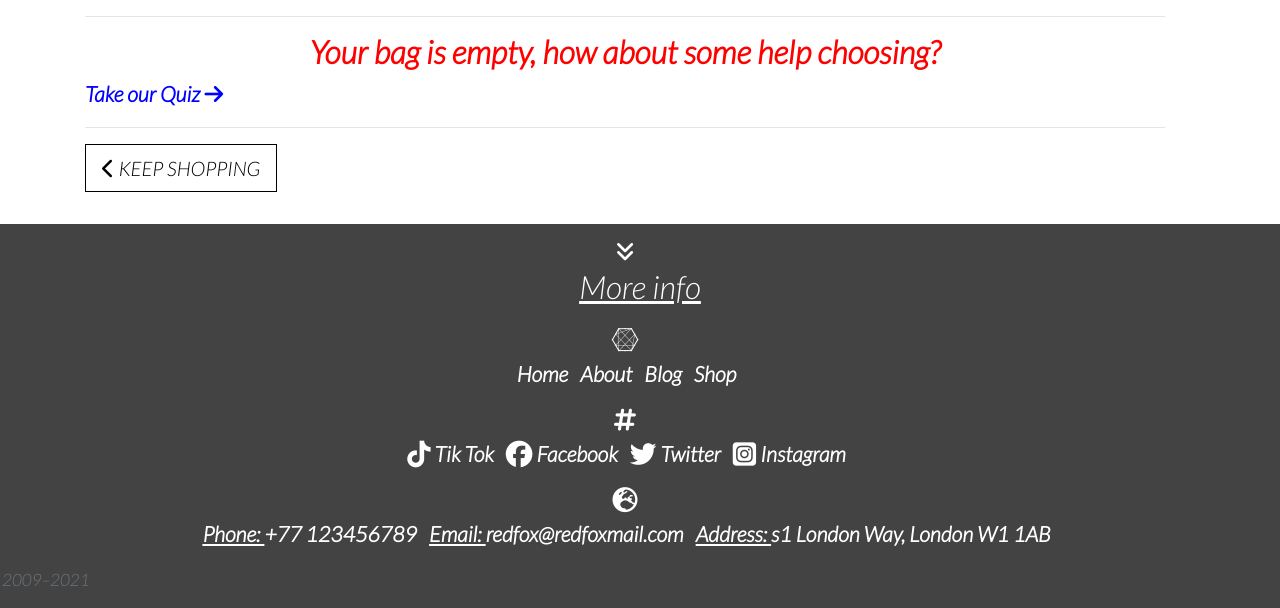
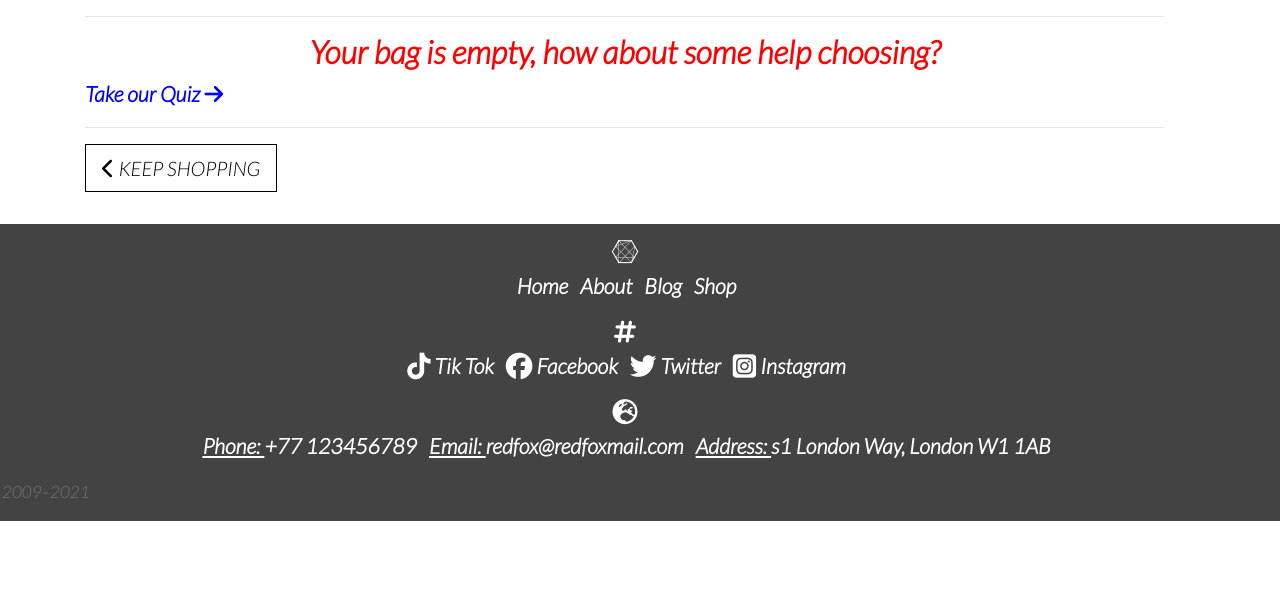
Before and after one commit to Code-Institute-Submissions/redfox_studios, a Django app: page /bag/ in a window 1280 px wide. Shown: the part 1083-1691 px from the top of the page. After the commit the page ends 1604 px from the top, so only its background shows below. Run offline with Django 3.2, Linux system fonts and the light colour scheme; some libraries are stand-ins or nearby versions.

Commit message:
Footer content adjusted

```diff
--- a/static/css/base.css
+++ b/static/css/base.css
@@ -85,7 +85,7 @@ div {
 
 .footer {
      background-color:#434343;
-     padding-top: 12px;
+     padding-top: 15px;
      color: #ffffff;
 }
 
--- a/templates/base.html
+++ b/templates/base.html
@@ -158,19 +158,7 @@
 
     <footer class="footer text-center">
         <div class="row">
-            <div class="col-12">
-                <i class="fas fa-angle-double-down footer-toggle"></i>
-            </div>
-        </div>
-        <div class="col-12">
-                <h2 class="underline">More info</h2>
-            </div>
-
-
-
-
-        <div class="row footer-content footer text-center">
-            <div class="col-lg-12 col-md-12 col-sm-12">
+            <div class="col-lg-12 col-md-12 col-sm-12 footer-content">
                 <h5 class="underline"><i class="fab fa-connectdevelop fa-lg"></i></h5>
                 <ul>
                     <li class="list-inline-item"><a class="link-secondary" href="{% url 'home' %}">Home</a></li>
@@ -210,7 +198,7 @@
                 <small class="d-block mb-3 text-muted white">© 2009–2021</small>
             </div>
         </div>
-     </div>
+
     </footer>
     {% block postloadjs %}
     <script src="https://cdn.jsdelivr.net/npm/bootstrap@5.0.0-beta1/dist/js/bootstrap.bundle.min.js" integrity="sha384-ygbV9kiqUc6oa4msXn9868pTtWMgiQaeYH7/t7LECLbyPA2x65Kgf80OJFdroafW" crossorigin="anonymous"></script>
```
